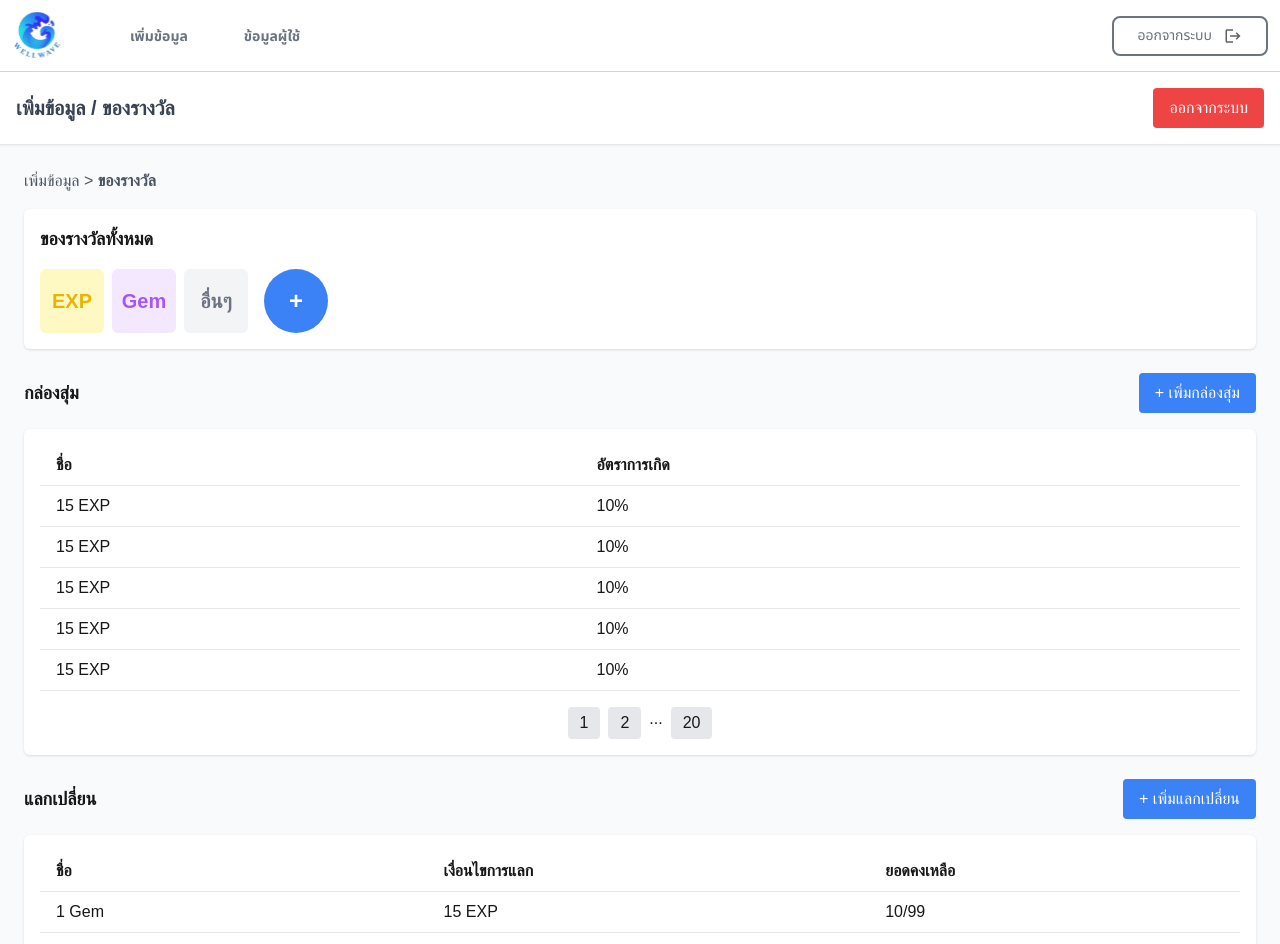
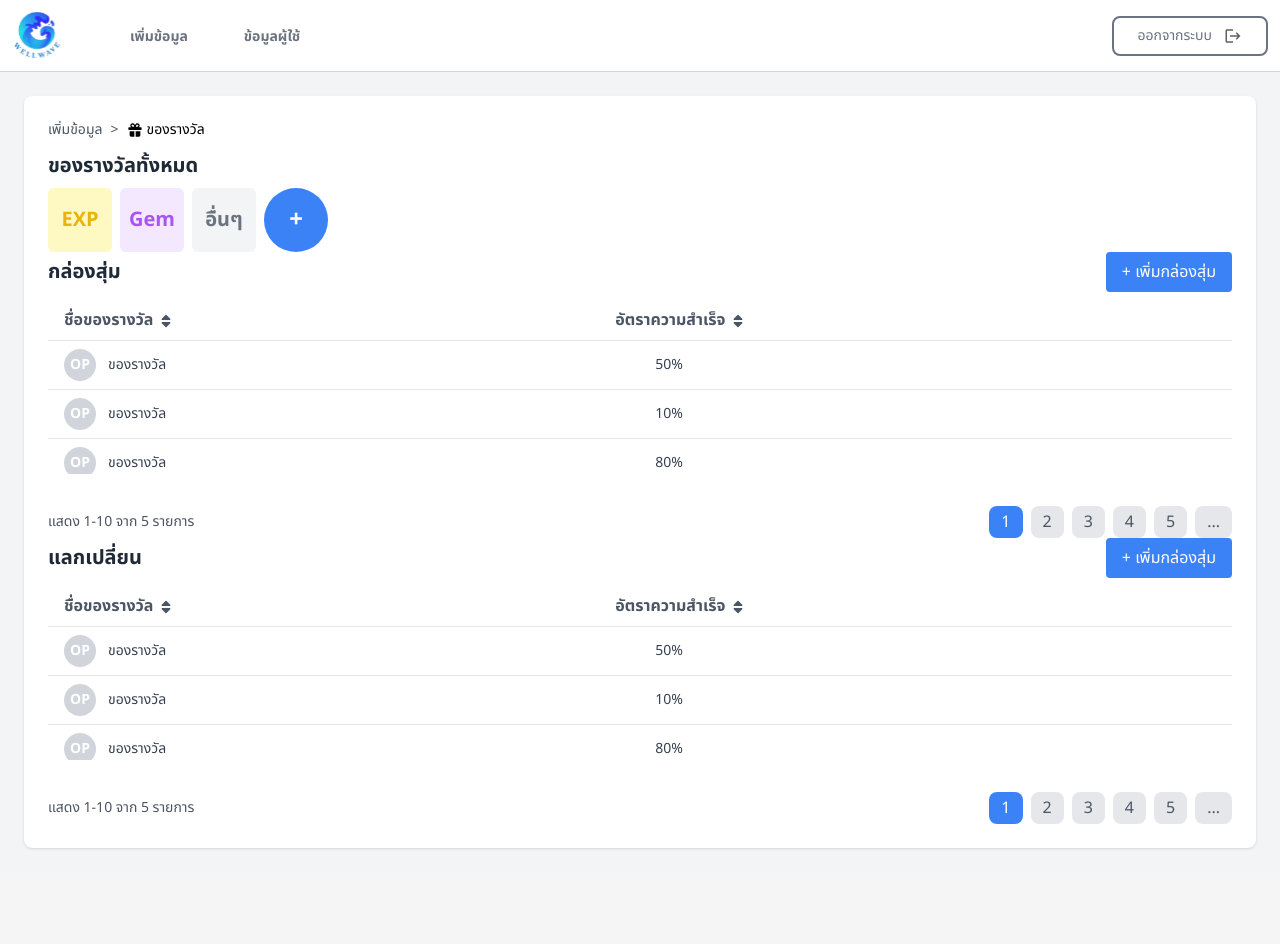
Before and after one commit to WellWave-App/wellwave-website, a Next.js app: page /infoApp/reward in a window 1280 px wide. Shown: the top 944 px of the page. After the commit the page ends 872 px from the top, so only its background shows below. Built offline with nearby package versions, Linux system fonts and the light colour scheme.

Commit message:
edit : detail reward

```diff
--- a/src/app/infoApp/reward/page.tsx
+++ b/src/app/infoApp/reward/page.tsx
@@ -1,36 +1,77 @@
-import React from 'react';
+"use client";
+import { Task } from "@mui/icons-material";
+import React, { useState } from "react";
+import { FaSort, FaSortDown, FaSortUp } from "react-icons/fa";
+import Image from "next/image";
 
-const RewardPage: React.FC = () => {
-  const randomBoxData = Array(5).fill({ name: '15 EXP', rate: '10%' });
-  const exchangeData = [
-    { name: '1 Gem', condition: '15 EXP', balance: '10/99' },
-    { name: '10 Gem', condition: '150 EXP', balance: '10/99' },
-    { name: '20 Gem', condition: '300 EXP', balance: '10/99' },
-    { name: '200 Gem', condition: '3000 EXP', balance: '10/99' },
-    { name: '1000 Gem', condition: '1500 EXP', balance: '10/99' },
+interface Task {
+  name: string;
+
+  successRate: string;
+
+}
+
+const taskData: Task[] = [
+  { name: "ของรางวัล", successRate: "50%" },
+  { name: "ของรางวัล", successRate: "10%" },
+  { name: "ของรางวัล", successRate: "80%" },
+  { name: "ของรางวัล", successRate: "70%" },
+  { name: "ของรางวัล", successRate: "22%" },
 ];
 
+
+const TaskPage = () => {
+  const [sortedData, setSortedData] = useState<Task[]>(taskData);
+  const [sortConfig, setSortConfig] = useState<{ column: keyof Task | null; direction: number }>({
+    column: null,
+    direction: 0, // 0: default, 1: ascending, 2: descending
+  });
+
+  const handleSort = (column: keyof Task) => {
+    setSortConfig((prev) => {
+      const newDirection = prev.column === column ? (prev.direction + 1) % 3 : 1;
+      const sorted = [...sortedData].sort((a, b) => {
+        if (newDirection === 0) return 0; // Default (No Sort)
+        if (typeof a[column] === "number") {
+          return newDirection === 1 ? (a[column] as number) - (b[column] as unknown as number) : (b[column] as unknown as number) - (a[column] as number);
+        }
+        return newDirection === 1 ? String(a[column]).localeCompare(String(b[column])) : String(b[column]).localeCompare(String(a[column]));
+      });
+
+      setSortedData(sorted);
+      return { column, direction: newDirection };
+    });
+  };
+  const getIcon = (column: keyof Task) => {
+    if (sortConfig.column !== column) return <FaSort className="inline" />;
+    if (sortConfig.direction === 1) return <FaSortUp className="inline" />;
+    if (sortConfig.direction === 2) return <FaSortDown className="inline" />;
+    return <FaSort className="inline" />;
+  };
+  // const getSortIcon = (column: keyof Task) => {
+  //   if (sortConfig.column !== column) return <UnfoldMore fontSize="small" />;
+  //   return sortConfig.direction === 1 ? <ArrowUpward fontSize="small" /> : sortConfig.direction === 2 ? <ArrowDownward fontSize="small" /> : <UnfoldMore fontSize="small" />;
+  // };
+
   return (
-    <div className="min-h-screen bg-gray-50">
-      {/* Header */}
-      <header className="bg-white border-b shadow-sm p-4 flex justify-between items-center">
-        <h1 className="text-xl font-semibold text-gray-700">เพิ่มข้อมูล / ของรางวัล</h1>
-        <button className="bg-red-500 text-white px-4 py-2 rounded hover:bg-red-600">
-          ออกจากระบบ
-        </button>
-      </header>
+    <div className="p-6 bg-gray-100 h-screen font-sans">
+      <div className="bg-white shadow rounded-lg p-6 flex flex-col h-full overflow-y-auto flex-grow">
+        <p className="text-gray-600 text-sm pb-3 flex items-center">
+          เพิ่มข้อมูล
+          <span style={{ margin: '0 8px' }}> &gt; </span> {/* สำหรับลูกศร ">" */}
+          <Image
+            src="/asset/reward.svg"
+            alt="fire"
+            width={16}
+            height={16}
+            className="mr-1"
+          />
+          <span className="text-black">ของรางวัล</span>
+        </p>
 
-      <main className="container mx-auto px-6 py-6">
-        {/* Breadcrumb */}
-        <div className="text-gray-600 mb-4">
-          เพิ่มข้อมูล &gt; <span className="font-semibold">ของรางวัล</span>
+
+        <div className="flex justify-between items-center mb-2" ><h1 className="text-xl font-bold text-gray-800">ของรางวัลทั้งหมด</h1>
         </div>
-
-        {/* Rewards Section */}
-        <section className="bg-white rounded-md shadow p-4">
-          <h2 className="text-lg font-semibold mb-4">ของรางวัลทั้งหมด</h2>
-          <div className="flex items-center gap-4">
-            {/* Reward Cards */}
         <div className="flex items-center gap-2">
           <div className="w-16 h-16 bg-yellow-100 rounded-md flex items-center justify-center">
             <span className="text-yellow-500 text-xl font-bold">EXP</span>
@@ -41,92 +82,106 @@ const RewardPage: React.FC = () => {
           <div className="w-16 h-16 bg-gray-100 rounded-md flex items-center justify-center">
             <span className="text-gray-500 text-xl font-bold">อื่นๆ</span>
           </div>
-            </div>
-            {/* Add Button */}
           <button className="w-16 h-16 bg-blue-500 text-white rounded-full text-2xl font-bold flex items-center justify-center hover:bg-blue-600">
             +
           </button>
         </div>
-        </section>
-
-        {/* Random Box Table */}
-        <section className="mt-6">
-          <div className="flex justify-between items-center">
-            <h3 className="text-lg font-semibold">กล่องสุ่ม</h3>
+        <div className="flex justify-between items-center mb-2" ><h1 className="text-xl font-bold text-gray-800">กล่องสุ่ม</h1>
           <button className="bg-blue-500 text-white px-4 py-2 rounded hover:bg-blue-600">
             + เพิ่มกล่องสุ่ม
-            </button>
-          </div>
-          <div className="bg-white rounded-md shadow mt-4 p-4">
+          </button></div>
+        <div className="overflow-auto flex-grow  max-h-[400px]">
           <table className="w-full border-collapse">
-              <thead>
-                <tr>
-                  <th className="border-b text-left px-4 py-2">ชื่อ</th>
-                  <th className="border-b text-left px-4 py-2">อัตราการเกิด</th>
+            <thead className="sticky top-0 bg-white"> {/* กำหนด sticky และ top-0 ให้แถวหัวข้อคงที่ */}
+              <tr className="text-left text-gray-600">
+                <th className="py-2 px-4 border-b cursor-pointer" onClick={() => handleSort("name")}>
+                  ชื่อของรางวัล {getIcon("name")}
+                </th>
+
+                <th className="py-2 px-4 border-b cursor-pointer" onClick={() => handleSort("successRate")}>
+                  อัตราความสำเร็จ {getIcon("successRate")}
+                </th>
+
               </tr>
             </thead>
             <tbody>
-                {randomBoxData.map((item, index) => (
-                  <tr key={index} className="hover:bg-gray-100">
-                    <td className="border-b px-4 py-2">{item.name}</td>
-                    <td className="border-b px-4 py-2">{item.rate}</td>
+              {sortedData.map((task, index) => (
+                <tr key={index} className="text-sm text-gray-700">
+                  <td className="py-2 px-4 border-b">
+                    <div className="flex items-center space-x-3">
+                      <div className="w-8 h-8 rounded-full bg-gray-300 flex items-center justify-center text-white font-bold">OP</div>
+                      <span>{task.name}</span>
+                    </div>
+                  </td>
+                  <td className="py-2 px-14 border-b">{task.successRate}</td>
+
                 </tr>
               ))}
             </tbody>
           </table>
-            {/* Pagination */}
-            <div className="mt-4 flex justify-center">
-              <nav className="flex space-x-2">
-                <button className="px-3 py-1 bg-gray-200 rounded hover:bg-gray-300">1</button>
-                <button className="px-3 py-1 bg-gray-200 rounded hover:bg-gray-300">2</button>
-                <span>...</span>
-                <button className="px-3 py-1 bg-gray-200 rounded hover:bg-gray-300">20</button>
-              </nav>
+        </div>
+        <div className="pt-8 flex justify-between items-center mt-auto">
+          <p className="text-gray-600 text-sm">แสดง 1-10 จาก {taskData.length} รายการ</p>
+          <div className="flex space-x-2">
+            {[1, 2, 3, 4, 5].map((page) => (
+              <button key={page} className={`py-1 px-3 rounded-lg ${page === 1 ? "bg-blue-500 text-white" : "bg-gray-200 text-gray-600"}`}>
+                {page}
+              </button>
+            ))}
+            <button className="py-1 px-3 bg-gray-200 text-gray-600 rounded-lg">...</button>
           </div>
         </div>
-        </section>
+        {/* gem */}
+        <div className="flex justify-between items-center mb-2" ><h1 className="text-xl font-bold text-gray-800">แลกเปลี่ยน</h1>
+          <button className="bg-blue-500 text-white px-4 py-2 rounded hover:bg-blue-600">
+            + เพิ่มกล่องสุ่ม
+          </button></div>
+        <div className="overflow-auto flex-grow  ">
+          <table className="w-full border-collapse">
+            <thead className="sticky top-0 bg-white"> {/* กำหนด sticky และ top-0 ให้แถวหัวข้อคงที่ */}
+              <tr className="text-left text-gray-600">
+                <th className="py-2 px-4 border-b cursor-pointer" onClick={() => handleSort("name")}>
+                  ชื่อของรางวัล {getIcon("name")}
+                </th>
 
-        {/* Exchange Table */}
-        <section className="mt-6">
-          <div className="flex justify-between items-center">
-            <h3 className="text-lg font-semibold">แลกเปลี่ยน</h3>
-            <button className="bg-blue-500 text-white px-4 py-2 rounded hover:bg-blue-600">
-              + เพิ่มแลกเปลี่ยน
-            </button>
-          </div>
-          <div className="bg-white rounded-md shadow mt-4 p-4">
-            <table className="w-full border-collapse">
-              <thead>
-                <tr>
-                  <th className="border-b text-left px-4 py-2">ชื่อ</th>
-                  <th className="border-b text-left px-4 py-2">เงื่อนไขการแลก</th>
-                  <th className="border-b text-left px-4 py-2">ยอดคงเหลือ</th>
+                <th className="py-2 px-4 border-b cursor-pointer" onClick={() => handleSort("successRate")}>
+                  อัตราความสำเร็จ {getIcon("successRate")}
+                </th>
+
               </tr>
             </thead>
             <tbody>
-                {exchangeData.map((item, index) => (
-                  <tr key={index} className="hover:bg-gray-100">
-                    <td className="border-b px-4 py-2">{item.name}</td>
-                    <td className="border-b px-4 py-2">{item.condition}</td>
-                    <td className="border-b px-4 py-2">{item.balance}</td>
+              {sortedData.map((task, index) => (
+                <tr key={index} className="text-sm text-gray-700">
+                  <td className="py-2 px-4 border-b">
+                    <div className="flex items-center space-x-3">
+                      <div className="w-8 h-8 rounded-full bg-gray-300 flex items-center justify-center text-white font-bold">OP</div>
+                      <span>{task.name}</span>
+                    </div>
+                  </td>
+                  <td className="py-2 px-14 border-b">{task.successRate}</td>
+
                 </tr>
               ))}
             </tbody>
           </table>
-            {/* Pagination */}
-            <div className="mt-4 flex justify-center">
-              <nav className="flex space-x-2">
-                <button className="px-3 py-1 bg-gray-200 rounded hover:bg-gray-300">1</button>
-                <button className="px-3 py-1 bg-gray-200 rounded hover:bg-gray-300">2</button>
-                <span>...</span>
-                <button className="px-3 py-1 bg-gray-200 rounded hover:bg-gray-300">20</button>
-              </nav>
+        </div>
+
+
+        <div className="pt-8 flex justify-between items-center mt-auto">
+          <p className="text-gray-600 text-sm">แสดง 1-10 จาก {taskData.length} รายการ</p>
+          <div className="flex space-x-2">
+            {[1, 2, 3, 4, 5].map((page) => (
+              <button key={page} className={`py-1 px-3 rounded-lg ${page === 1 ? "bg-blue-500 text-white" : "bg-gray-200 text-gray-600"}`}>
+                {page}
+              </button>
+            ))}
+            <button className="py-1 px-3 bg-gray-200 text-gray-600 rounded-lg">...</button>
           </div>
         </div>
-        </section>
-      </main>
+      </div>
     </div>
   );
 };
 
-export default RewardPage;
+export default TaskPage;
```
Lines whose indentation alone changed are shown as unchanged.
